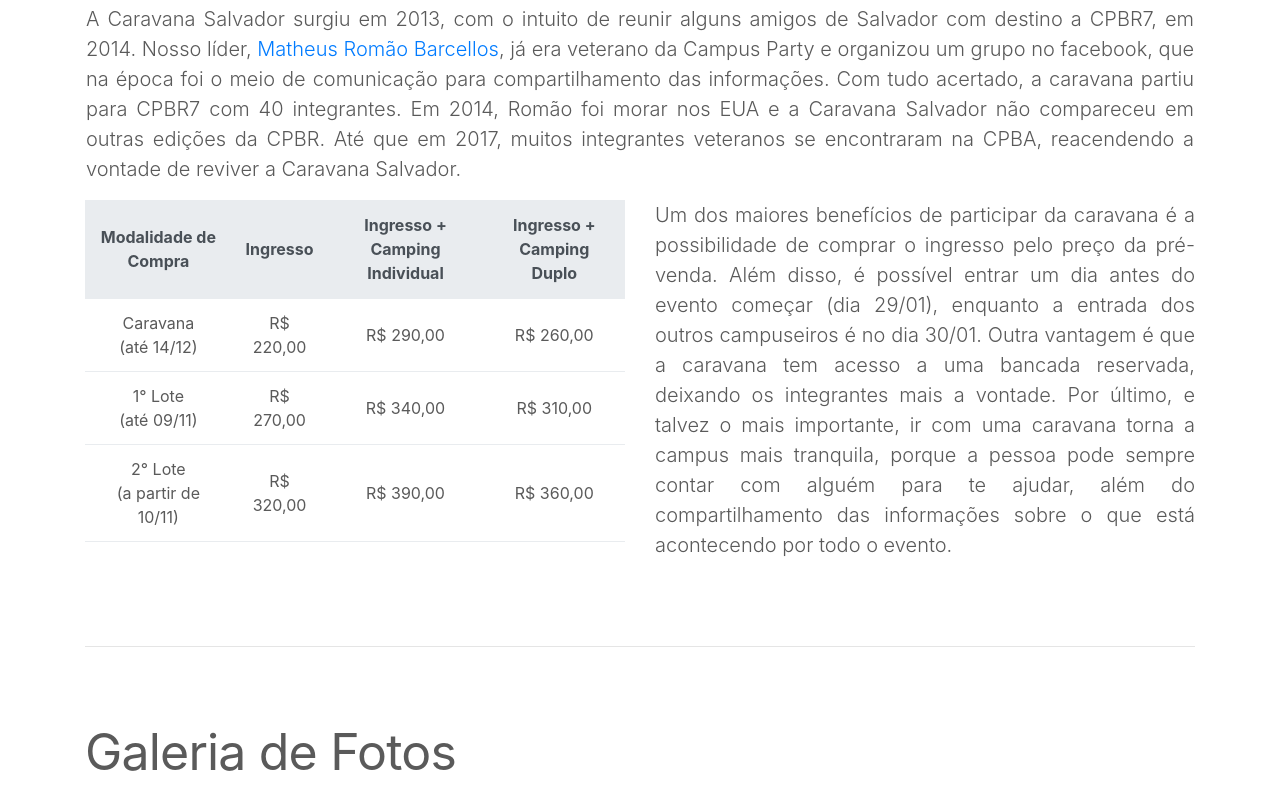
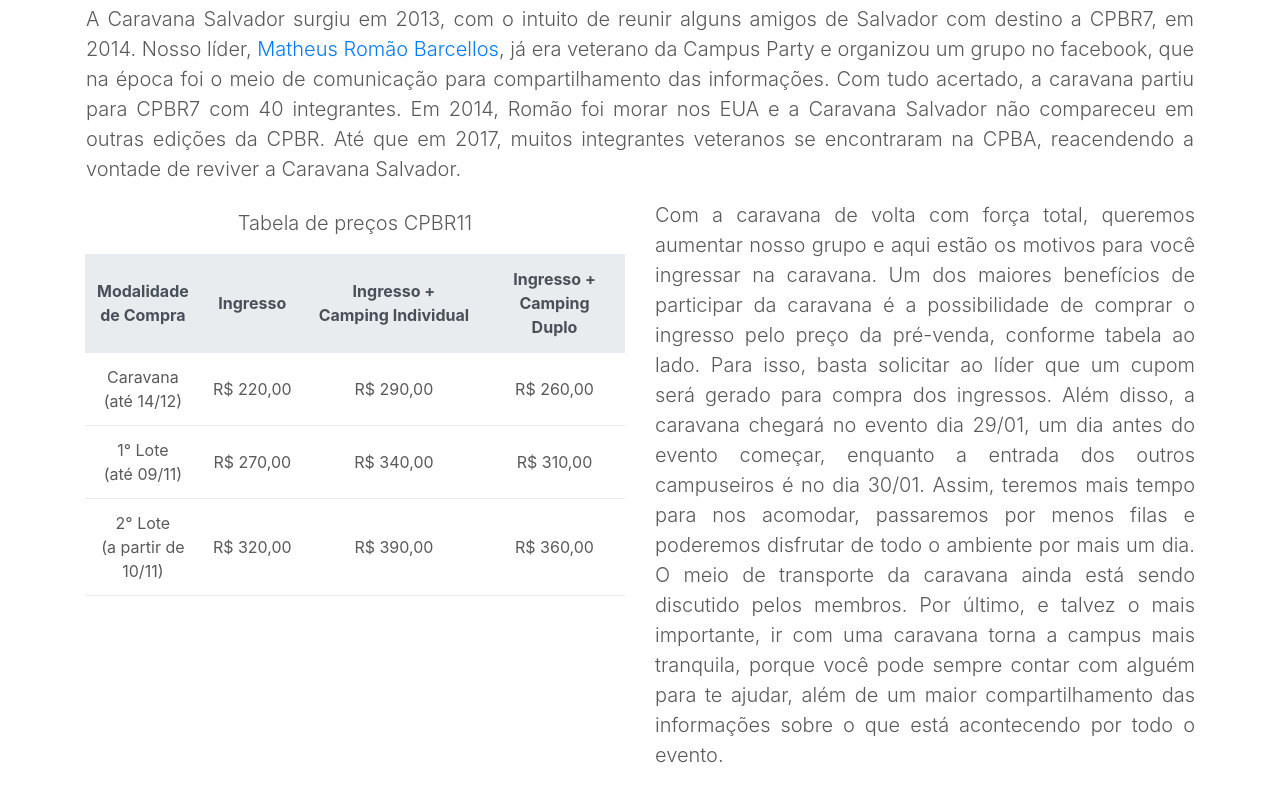
Before and after one commit to matheusbarcellos/caravanasalvador, a Django app: page / in a window 1280 px wide. Shown: the part 1756-2566 px from the top of the page. Run offline with Django 3.2, Linux system fonts and the light colour scheme; some libraries are stand-ins or nearby versions.

Commit message:
Second Complete Version

```diff
--- a/caravanapp/templates/caravanapp/index.htm
+++ b/caravanapp/templates/caravanapp/index.htm
@@ -152,13 +152,14 @@
               <p class="lead" align="justify">A Caravana Salvador surgiu em 2013, com o intuito de reunir alguns amigos de Salvador com destino a CPBR7, em 2014. Nosso líder, <a href="https://www.facebook.com/matheus.barcellos.7359" target="_blank">Matheus Romão Barcellos</a>, já era veterano da Campus Party e organizou um grupo no facebook, que na época foi o meio de comunicação para compartilhamento das informações. Com tudo acertado, a caravana partiu para CPBR7 com 40 integrantes. Em 2014, Romão foi morar nos EUA e a Caravana Salvador não compareceu em outras edições da CPBR. Até que em 2017, muitos integrantes veteranos se encontraram na CPBA, reacendendo a vontade de reviver a Caravana Salvador.</p>
             </div>
             <div class="col-md-6">
+              <p id="googlesheet-title" class="lead" align="center">Tabela de preços CPBR11</p>
               <table class="table">
                 <thead class="thead-light">
                   <tr>
-                    <th>Modalidade de Compra</th>
-                    <th>Ingresso </th>
-                    <th>Ingresso + Camping Individual</th>
-                    <th> Ingresso + Camping Duplo</th>
+                    <th style="width: 10%">Modalidade de Compra</th>
+                    <th style="width: 20%">Ingresso </th>
+                    <th style="width: 40%">Ingresso + Camping Individual</th>
+                    <th style="width: 30%"> Ingresso + Camping Duplo</th>
                   </tr>
                 </thead>
                 <tbody>
@@ -185,7 +186,7 @@
               </table>
             </div>
             <div class="col-md-6">
-              <p class="lead" align="justify"> Um dos maiores benefícios de participar da caravana é a possibilidade de comprar o ingresso pelo preço da pré-venda. Além disso, é possível entrar um dia antes do evento começar (dia 29/01), enquanto a entrada dos outros campuseiros é no dia 30/01. Outra vantagem é que a caravana tem acesso a uma bancada reservada, deixando os integrantes mais a vontade. Por último, e talvez o mais importante, ir com uma caravana torna a campus mais tranquila, porque a pessoa pode sempre contar com alguém para te ajudar, além do compartilhamento das informações sobre o que está acontecendo por todo o evento.</p>
+              <p class="lead" align="justify">Com a caravana de volta com força total, queremos aumentar nosso grupo e aqui estão os motivos para você ingressar na caravana. Um dos maiores benefícios de participar da caravana é a possibilidade de comprar o ingresso pelo preço da pré-venda, conforme tabela ao lado. Para isso, basta solicitar ao líder que um cupom será gerado para compra dos ingressos. Além disso, a caravana chegará no evento dia 29/01, um dia antes do evento começar, enquanto a entrada dos outros campuseiros é no dia 30/01. Assim, teremos mais tempo para nos acomodar, passaremos por menos filas e poderemos disfrutar de todo o ambiente por mais um dia. O meio de transporte da caravana ainda está sendo discutido pelos membros. Por último, e talvez o mais importante, ir com uma caravana torna a campus mais tranquila, porque você pode sempre contar com alguém para te ajudar, além de um maior compartilhamento das informações sobre o que está acontecendo por todo o evento.</p>
             </div>
           </div>
         </section>
@@ -203,28 +204,28 @@
             <div class="container">
               <div class="row">
                 <div class="card">
-                  <img class="card-img-top img-responsive" src="{% static 'img/galeria/1.jpg' %}" alt="Card image cap">
+                  <img class="card-img-top img-responsive" src="{% static 'img/1.jpg' %}" alt="CPBR7">
                   <p class="card-text text-center">Uma parte dos integrantes da Caravana Salvador para CPBR7.</p>
                 </div>
                 <div class="card">
-                  <img class="card-img-top img-responsive" src="{% static 'img/galeria/2.jpg' %}" alt="Card image cap">
+                  <img class="card-img-top img-responsive" src="{% static 'img/2.jpg' %}" alt="CPBR7">
                   <p class="card-text text-center">Bancada reservada para a Caravana Salvador na CPBR7.</p>
                 </div>
                 <div class="card">
-                  <img class="card-img-top img-responsive" src="{% static 'img/galeria/3.jpg' %}" alt="Card image cap">
+                  <img class="card-img-top img-responsive" src="{% static 'img/3.jpg' %}" alt="CPBR7">
                   <p class="card-text text-center">Momento "jogatina" durante a madrugada.</p>
                 </div>
 
                 <div class="card">
-                  <img class="card-img-top img-responsive" src="{% static 'img/galeria/4.jpg' %}" alt="Card image cap">
+                  <img class="card-img-top img-responsive" src="{% static 'img/4.jpg' %}" alt="CPBR7">
                   <p class="card-text text-center">Alguns projetos foram aprensentados na CPBR7 por integrantes da Caravana Salvador.</p>
                 </div>
                 <div class="card">
-                  <img class="card-img-top img-responsive" src="{% static 'img/galeria/5.jpg' %}" alt="Card image cap">
+                  <img class="card-img-top img-responsive" src="{% static 'img/5.jpg' %}" alt="CPBR7">
                   <p class="card-text text-center">Cantinho do líder, momentos antes da apresentação de um projeto.</p>
                 </div>
                 <div class="card">
-                  <img class="card-img-top img-responsive" src="{% static 'img/galeria/6.jpg' %}" alt="Card image cap">
+                  <img class="card-img-top img-responsive" src="{% static 'img/6.jpg' %}" alt="CPBR7">
                   <p class="card-text text-center">Caravana Salvador na CPBA 2017.</p>
                 </div>
               </div>
```
Also changed, not shown: caravanapp/static/img/1.jpg (added), caravanapp/static/img/2.jpg (added), caravanapp/static/img/3.jpg (added), caravanapp/static/img/4.jpg (added), caravanapp/static/img/5.jpg (added), caravanapp/static/img/6.jpg (added).
